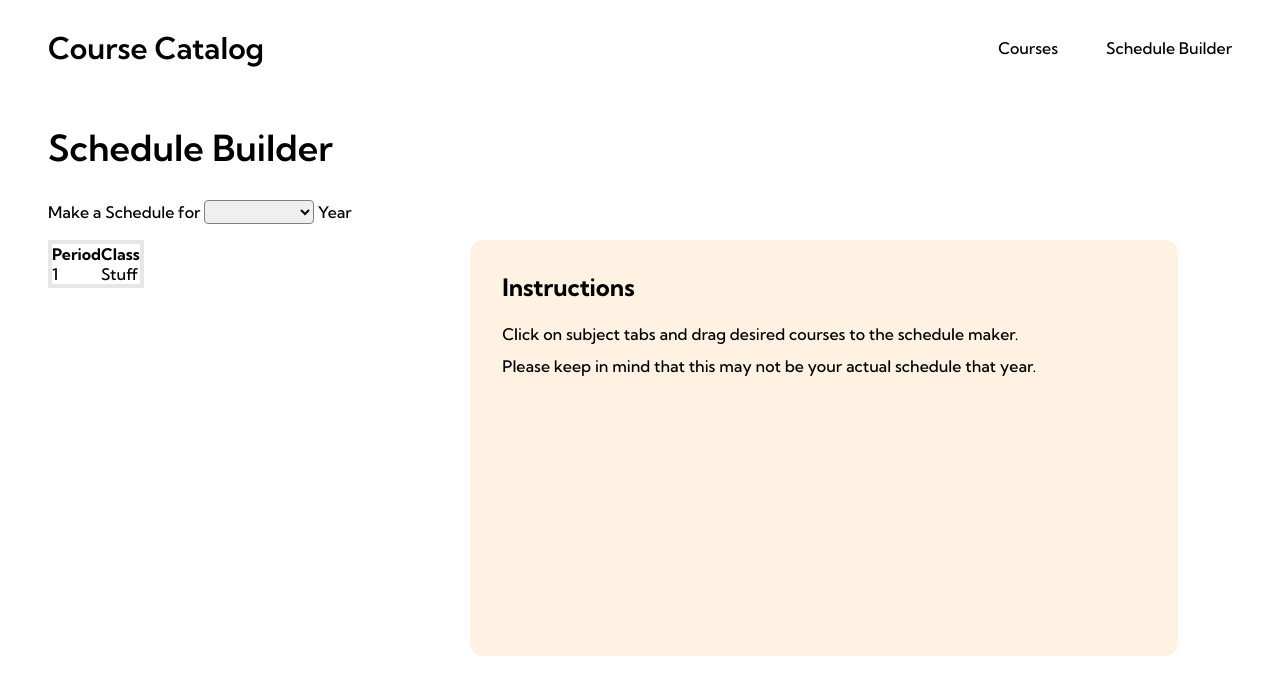
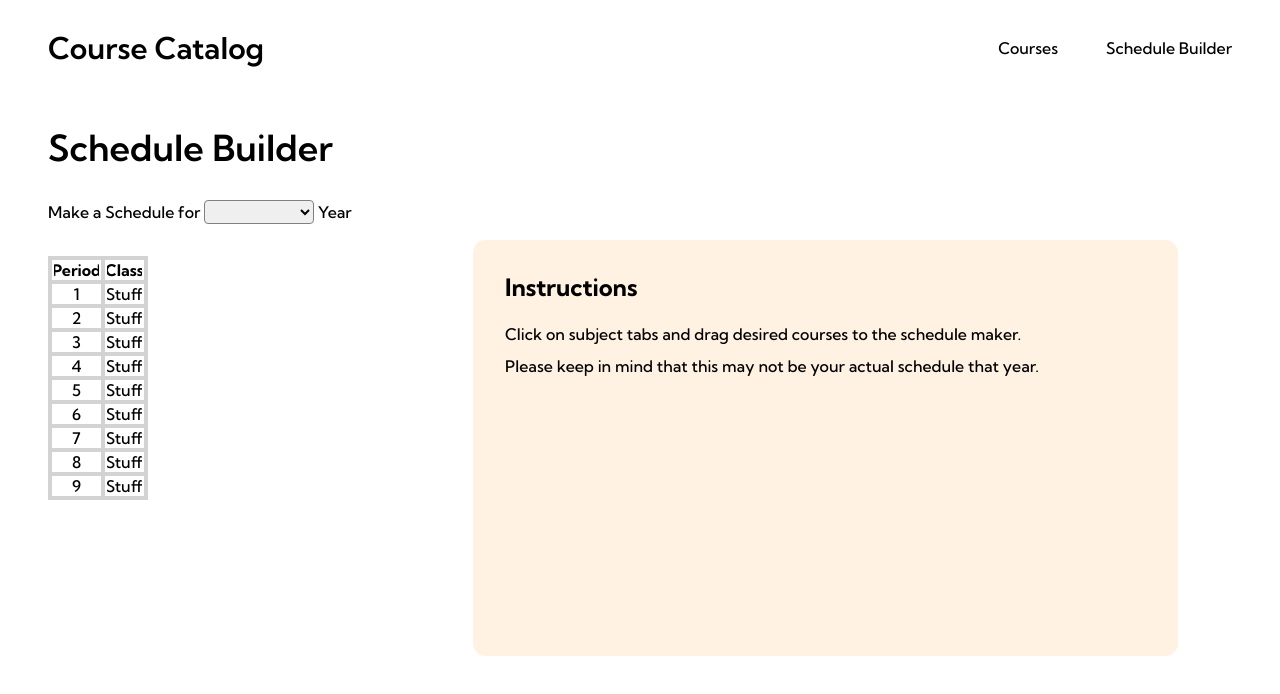
Before and after one commit to sitechtimes/course-catalog, a Nuxt app in the folder course-catalog/: page /ScheduleBuilder in a window 1280 px wide. Shown: the top 694 px of the page. Built offline with nearby package versions, Linux system fonts and the light colour scheme.

Commit message:
table
This reverts commit 3892c044f32944b9eaaed3f9f52cbbfe69061475.

```diff
--- a/course-catalog/components/schedule builder/Scheduler.vue
+++ b/course-catalog/components/schedule builder/Scheduler.vue
@@ -1,13 +1,56 @@
 <template>
-  <table class="border-solid border-4 rounded-lg">
-    <tr>
-      <th>Period</th>
+  <table class="">
+    <tr class="">
+      <th class="border-black">Period</th>
       <th>Class</th>
     </tr>
-    <tr>
-      <td>1</td>
+    <tr class="">
+      <td class="">1</td>
+      <td>Stuff</td>
+    </tr>
+    <tr class="">
+      <td class="">2</td>
+      <td>Stuff</td>
+    </tr>
+    <tr class="">
+      <td class="">3</td>
+      <td>Stuff</td>
+    </tr>
+    <tr class="">
+      <td class="">4</td>
+      <td>Stuff</td>
+    </tr>
+    <tr class="">
+      <td class="">5</td>
+      <td>Stuff</td>
+    </tr>
+    <tr class="">
+      <td class="">6</td>
+      <td>Stuff</td>
+    </tr>
+    <tr class="">
+      <td class="">7</td>
+      <td>Stuff</td>
+    </tr>
+    <tr class="">
+      <td class="">8</td>
+      <td>Stuff</td>
+    </tr>
+    <tr class="">
+      <td class="">9</td>
       <td>Stuff</td>
     </tr>
   </table>
 </template>
-<style scoped></style>
+<style scoped>
+table,
+th,
+td {
+  border: 4px solid lightgrey;
+  border-radius: 0.5rem;
+  text-align: center;
+}
+table {
+  margin-top: 1rem;
+}
+</style>
```
